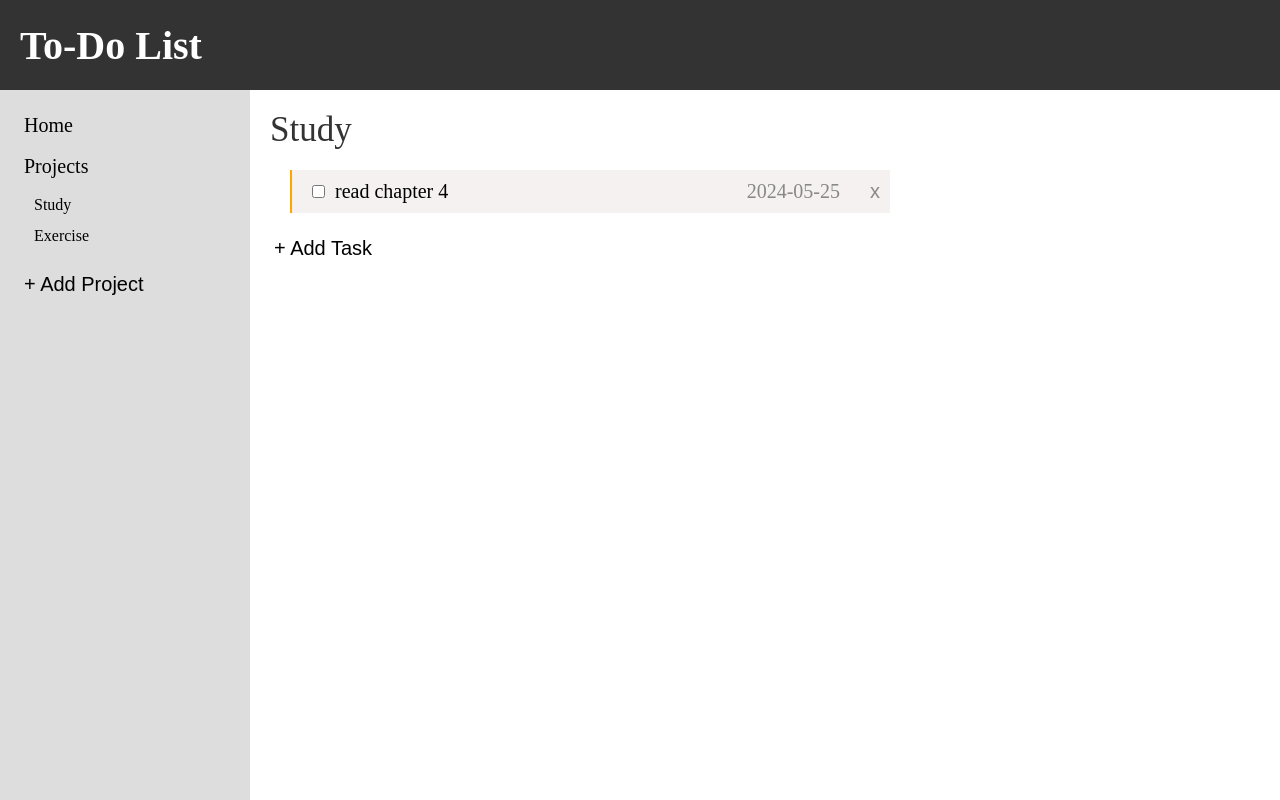
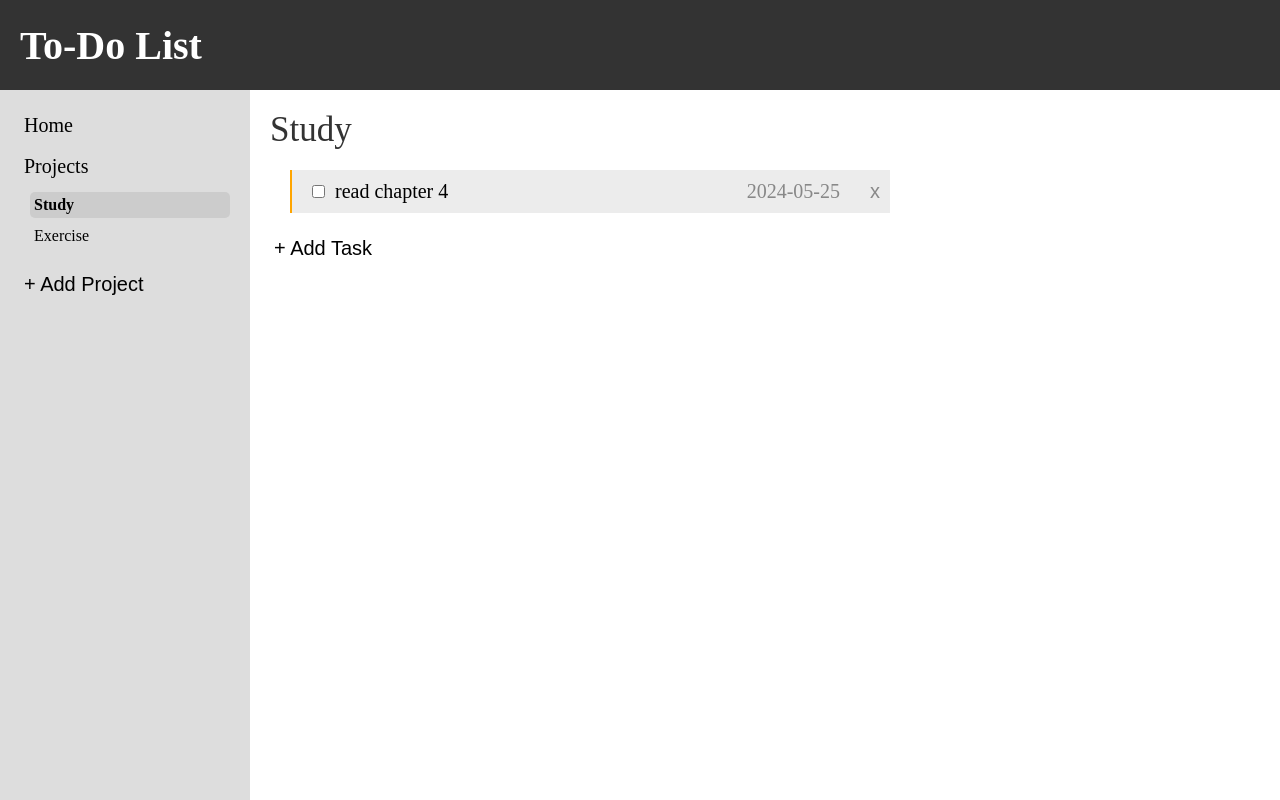
Before and after one commit to AltayHodo/odin-todo-list, a website built with webpack: page src/index.html in a window 1280 px wide. Both pictures are taken after a click on the element "Study". Built offline with nearby package versions, Linux system fonts and the light colour scheme.

Commit message:
Add active class for current project

```diff
--- a/src/index.html
+++ b/src/index.html
@@ -10,7 +10,7 @@
     <h1>To-Do List</h1>
   </header>
   <div id="sidebar">
-    <div id="home">Home</div>
+    <div id="home" class="active">Home</div>
     <div id="projects-title">Projects</div>
     <div id="projects-container"></div>
     <button id="add-project-button">+ Add Project</button>
--- a/src/modules/DOMHandler.js
+++ b/src/modules/DOMHandler.js
@@ -2,6 +2,7 @@ import { mainToDo, projects, addProject } from "./toDo";
 
 const DOMHandler = (function () {
   let currentProject = mainToDo;
+  let activeProjectIndex = null; // -1 for Home, null for no selection
 
   const getCurrentProject = () => currentProject;
 
@@ -19,12 +20,12 @@ const DOMHandler = (function () {
          <span class="task-name">${task.title}</span>
          <span class="task-date">${task.dueDate}</span>
          <button class="remove-button" data-index="${index}">x</button>
-        `
+        `;
 
       taskItem.classList.add('task-item');
       taskItem.classList.add(`${task.priority}`);
       if (task.completed) {
-        taskItem.classList.add('completed')
+        taskItem.classList.add('completed');
       } else {
         taskItem.classList.remove('completed');
       }
@@ -42,6 +43,7 @@ const DOMHandler = (function () {
     });
 
     renderSidebar();
+    updateActiveClass();
   }
 
   const removeTask = (e) => {
@@ -57,7 +59,6 @@ const DOMHandler = (function () {
   }
 
   const renderSidebar = () => {
-    const sidebar = document.querySelector('#sidebar');
     const projContainer = document.querySelector('#projects-container');
     projContainer.innerHTML = '';
     projects.forEach((project, index) => {
@@ -69,29 +70,43 @@ const DOMHandler = (function () {
     });
     const projectItems = document.querySelectorAll('.project-item');
     projectItems.forEach(item => {
-      item.addEventListener('click', switchProject)
+      item.addEventListener('click', switchProject);
     });
   }
 
   const switchProject = (e) => {
     const index = e.target.dataset.index;
     currentProject = projects[index];
+    activeProjectIndex = index;
     const taskTitle = document.querySelector('#tasks-title');
     taskTitle.textContent = currentProject.name;
     renderTasks();
   }
 
+  const updateActiveClass = () => {
+    const allItems = document.querySelectorAll('.project-item, #home');
+    allItems.forEach(item => {
+      item.classList.remove('active');
+    });
+
+    if (activeProjectIndex === -1) {
+      document.querySelector('#home').classList.add('active');
+    } else if (activeProjectIndex !== null) {
+      document.querySelector(`.project-item[data-index="${activeProjectIndex}"]`).classList.add('active');
+    }
+  }
+
   const switchToHome = () => {
+    home.classList.add('active');
+    activeProjectIndex = -1;
     currentProject = mainToDo;
     const taskTitle = document.querySelector('#tasks-title');
     taskTitle.textContent = "Home";
     renderTasks();
   }
+
   const home = document.querySelector('#home');
   home.addEventListener('click', switchToHome);
-
-
-
 
   return { renderTasks, getCurrentProject };
 })();
--- a/src/style.css
+++ b/src/style.css
@@ -53,7 +53,7 @@ body {
   margin-bottom: 15px;
   font-size: 20px;
   padding: 10px;
-  background-color: #f6f1f1;
+  background-color: #ececec;
 }
 
 .task-name{
@@ -283,3 +283,8 @@ label[for="title"] {
   text-align: left;
   border-radius: 5px;
 }
+
+.active{
+  background-color: var(--medium-gray);
+  font-weight: bold;
+}
```
